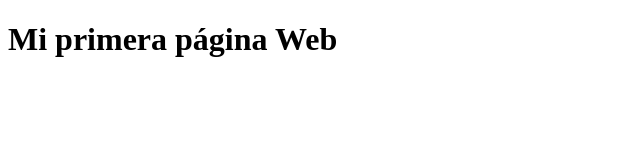
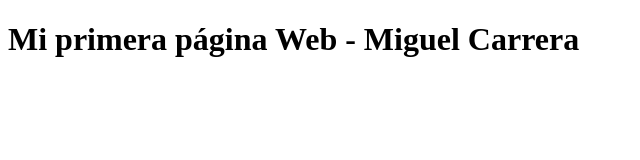
Before and after one commit to MIGUELCC2/clase_certus.github.io, a plain HTML site: page index.html in a window 1280 px wide. Shown: the whole page, without its empty margins (0-640 px from the left). Drawn offline with Linux system fonts and the light colour scheme.

Commit message:
cambio 1

```diff
--- a/index.html
+++ b/index.html
@@ -6,6 +6,6 @@
 	<title></title>
 </head>
 <body>
-<h1>Mi primera página Web</h1>
+<h1>Mi primera página Web - Miguel Carrera</h1>
 </body>
 </html>
```
